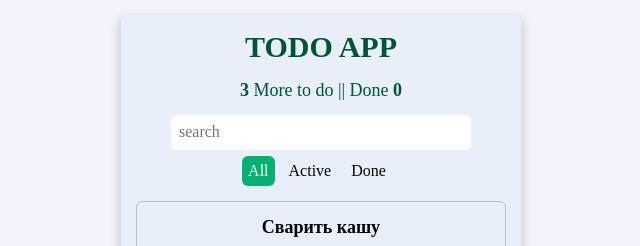
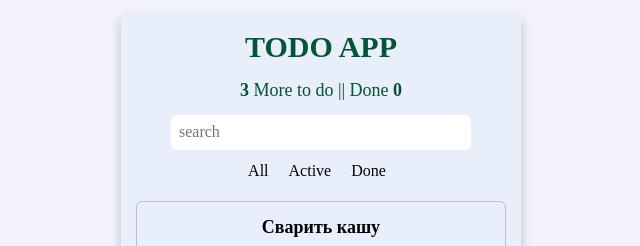
Before and after one commit to ferolux/todo-app, a React (Create React App) app: page / in a window 1280 px wide. Shown: the top 246 px of the page, without its empty margins (319-959 px from the left). Built offline with nearby package versions, Linux system fonts and the light colour scheme.

Commit message:
Реализовал логику добавления класса на кнопку при активном состоянии.

```diff
--- a/src/components/ItemStatusFilter/ItemStatusFilter.js
+++ b/src/components/ItemStatusFilter/ItemStatusFilter.js
@@ -1,15 +1,32 @@
 import React from "react";
 import "./itemStatusFilter.css";
 
-const ItemStatusFilter = ({changeTodoFilter}) => {
+const ItemStatusFilter = ({changeTodoFilter, filterId}) => {
     const onTodoFilterClick = (filterId) => {
         changeTodoFilter(filterId);
     }
+
+    const filterArr = [
+        {filterId: 1, filterText: "All"},
+        {filterId: 2, filterText: "Active"},
+        {filterId: 3, filterText: "Done"}
+        ];
+
+    const buttons = filterArr.map(el => {
+        let buttonClassName = "item-status-filter__button";
+        if(el.filterId === filterId) {
+            buttonClassName += " item-status-filter__button--active"
+        }
+        return (
+            <button key={el.filterId} onClick={() => onTodoFilterClick(el.filterId)}
+                className={buttonClassName}>{el.filterText}</button>
+        )
+    })
+
+
     return (
         <div className="item-status-filter">
-            <button onClick={() => onTodoFilterClick(1)} className="item-status-filter__button item-status-filter__button--active">All</button>
-            <button onClick={() => onTodoFilterClick(2)} className="item-status-filter__button ">Active</button>
-            <button onClick={() => onTodoFilterClick(3)} className="item-status-filter__button ">Done</button>
+            {buttons}
         </div>
     )
 }
```
